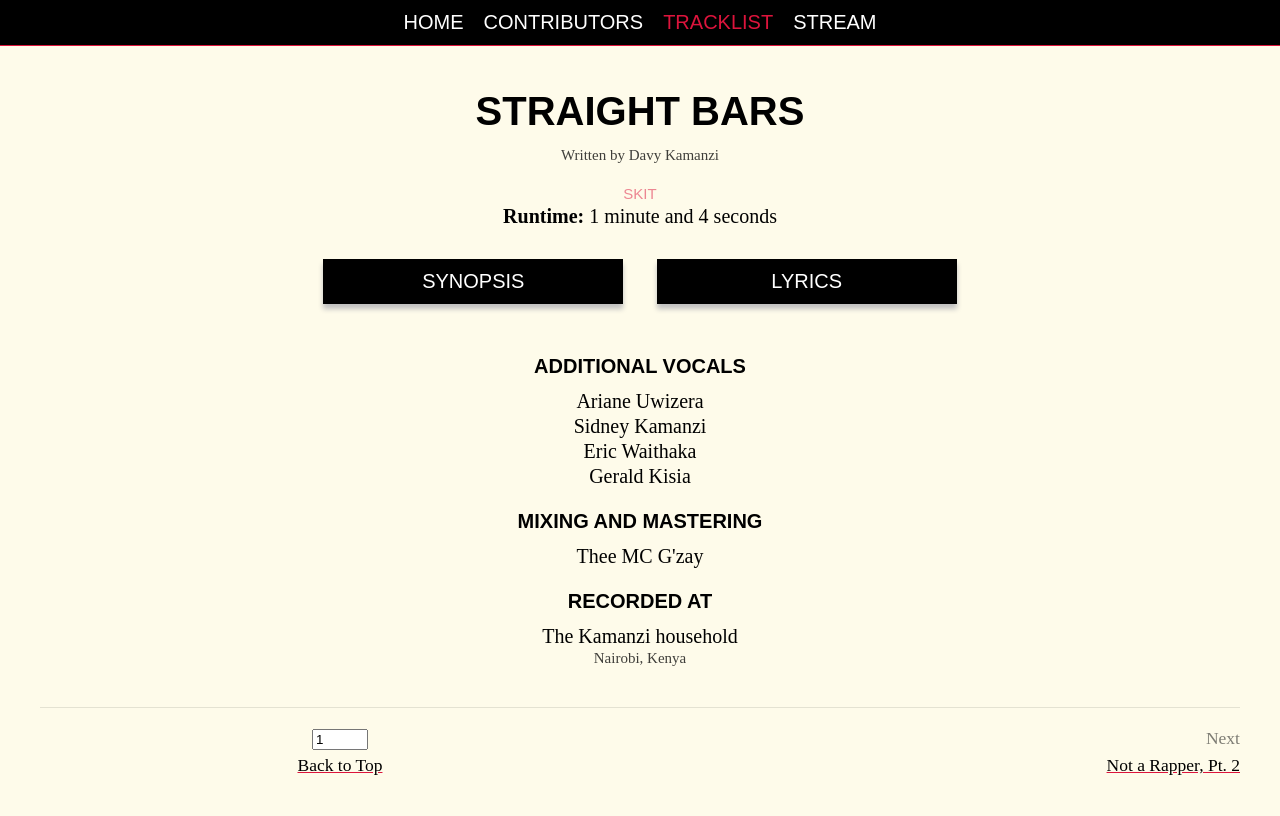
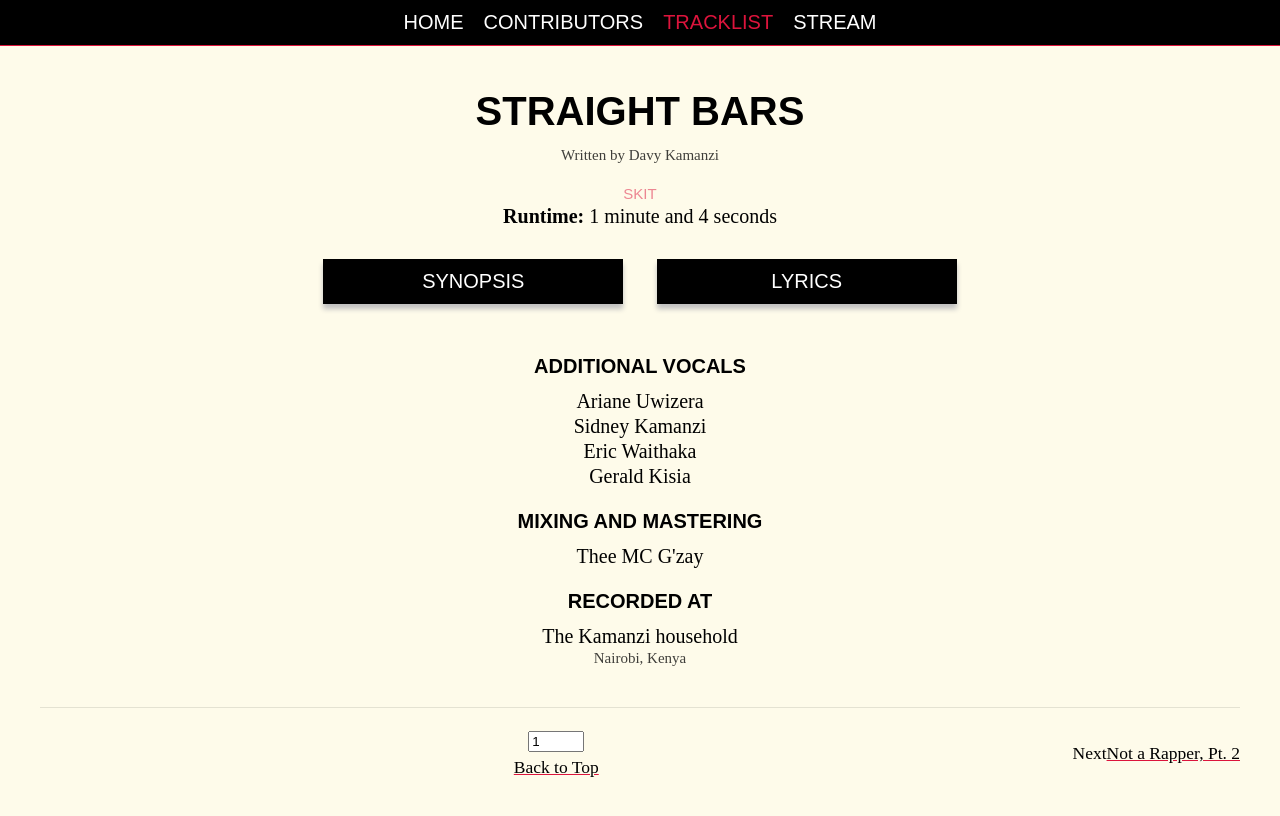
Before and after one commit to DavyK17/man-of-substance, a React (Create React App) app: page /tracks/1/credits in a window 1280 px wide. Shown: the top 816 px of the page. Built offline with nearby package versions, Linux system fonts and the light colour scheme.

Commit message:
Replacing div with blank container

```diff
--- a/src/components/Track/Adjacent.js
+++ b/src/components/Track/Adjacent.js
@@ -3,27 +3,27 @@ import { Link } from "react-router-dom";
 const Adjacent = props => {
     if (props.seq === -1 && props.previous) {
         return (
-            <div className="previous">
+            <>
                 <h2>Previous</h2>
                 <p>
                     <Link to={`/tracks/${props.previous.id}/${props.type}`}>
                         {props.previous.title}
                     </Link>
                 </p>
-            </div>
+            </>
         )
     }
 
     if (props.seq === 1 && props.next) {
         return (
-            <div className="next">
+            <>
                 <h2>Next</h2>
                 <p>
                     <Link to={`/tracks/${props.next.id}/${props.type}`}>
                         {props.next.title}
                     </Link>
                 </p>
-            </div>
+            </>
         )
     }
 }
```
